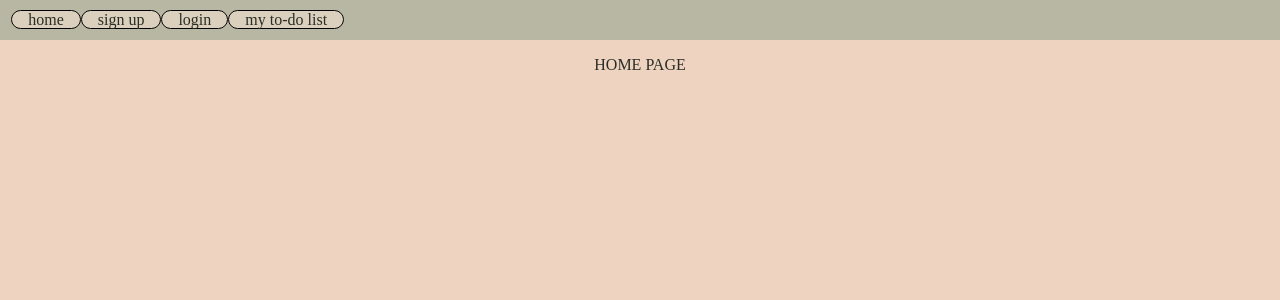
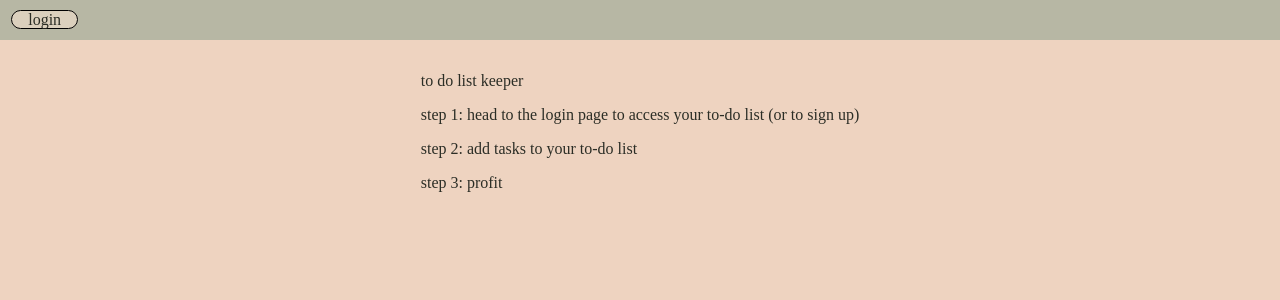
Before and after one commit to k-schrattenholzer/auth-frontend, a React (Create React App) app: page / in a window 1280 px wide. Shown: the top 300 px of the page. Built offline with nearby package versions, Linux system fonts and the light colour scheme; a web font is replaced by a local one.

Commit message:
update styling, and navlink visibility for logged in v logged out users

```diff
--- a/src/App.js
+++ b/src/App.js
@@ -36,18 +36,15 @@ export default class App extends Component {
       <div className="Container">
         <Router>
           <header>
-            <NavLink
+            {this.state.token && <NavLink
               className="NavLink"
-              exact activeClassName='active-link' to='/'>home</NavLink>
-            <NavLink
+              exact activeClassName='active-link' to='/'>home</NavLink>}
+            {!this.state.token && <NavLink
               className="NavLink"
-              exact activeClassName='active-link' to='/signup'>sign up</NavLink>
-            <NavLink
+              exact activeClassName='active-link' to='/login'>login</NavLink>}
+            {this.state.token && <NavLink
               className="NavLink"
-              exact activeClassName='active-link' to='/login'>login</NavLink>
-            <NavLink
-              className="NavLink"
-              exact activeClassName='active-link' to='/tasklist'>my to-do list</NavLink>
+              exact activeClassName='active-link' to='/tasklist'>my to-do list</NavLink>}
             {this.state.token && <button
                                   onClick={this.handleLogout}
                                   className="NavLink LogoutButton"
--- a/src/components/HomePage.js
+++ b/src/components/HomePage.js
@@ -4,7 +4,12 @@ export default class HomePage extends Component {
     render() {
         return (
             <div>
-                HOME PAGE
+                <span>
+                    <p>to do list keeper</p>
+                    <p>step 1: head to the login page to access your to-do list (or to sign up)</p>
+                    <p>step 2: add tasks to your to-do list</p>
+                    <p>step 3: profit</p>
+                </span>
             </div>
         )
     }
--- a/src/components/LoginPage.js
+++ b/src/components/LoginPage.js
@@ -1,4 +1,5 @@
 import React, { Component } from 'react'
+import { Link } from 'react-router-dom'
 import { userLogin } from '../fetch-utils.js'
 
 export default class LoginPage extends Component {
@@ -39,7 +40,7 @@ export default class LoginPage extends Component {
                     </label>
                     <button>login</button>
                 </form>
-
+                <Link to='/signup'>first time here? click to signup</Link>
             </div>
         )
     }
--- a/src/components/SignUpPage.js
+++ b/src/components/SignUpPage.js
@@ -40,7 +40,6 @@ export default class SignUpPage extends Component {
                     </label>
                     <button>sign up</button>
                 </form>
-                <Link to='/login'>already have an account? login</Link>
             </div>
         )
     }
```
